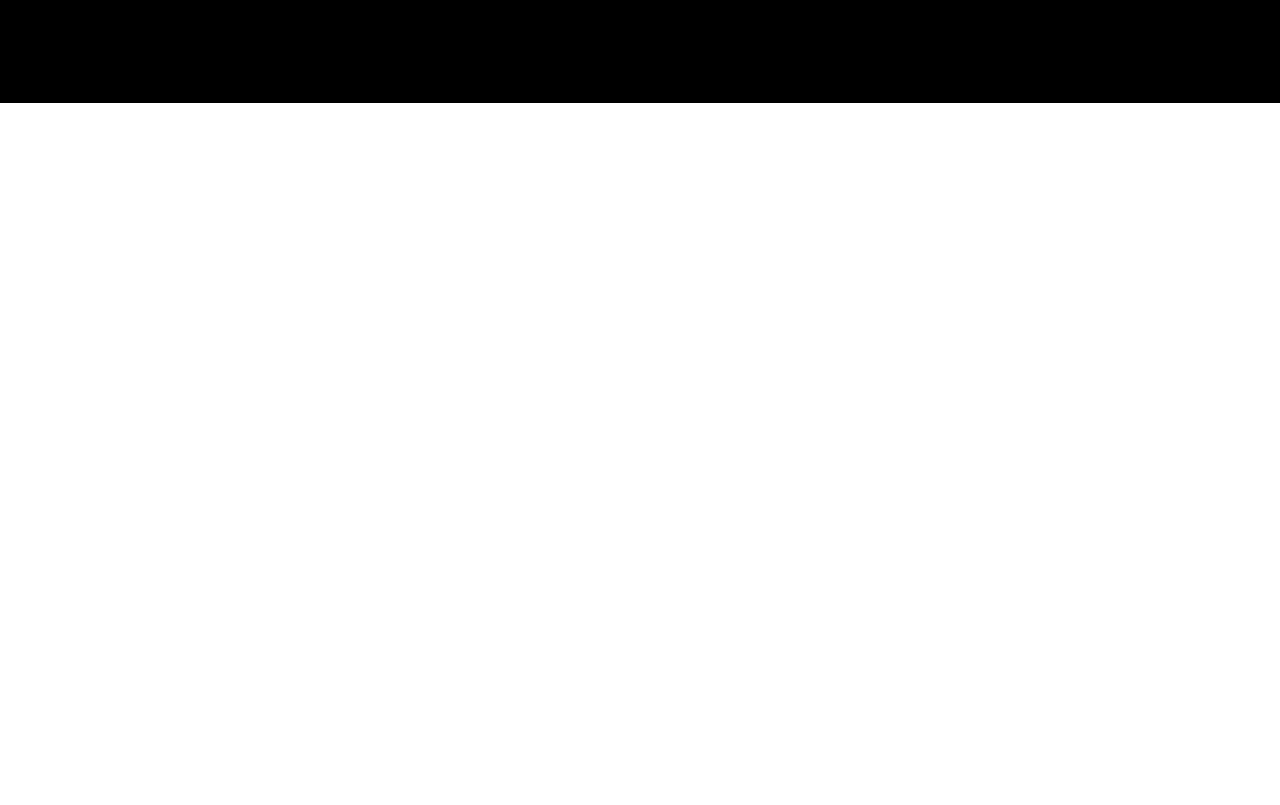
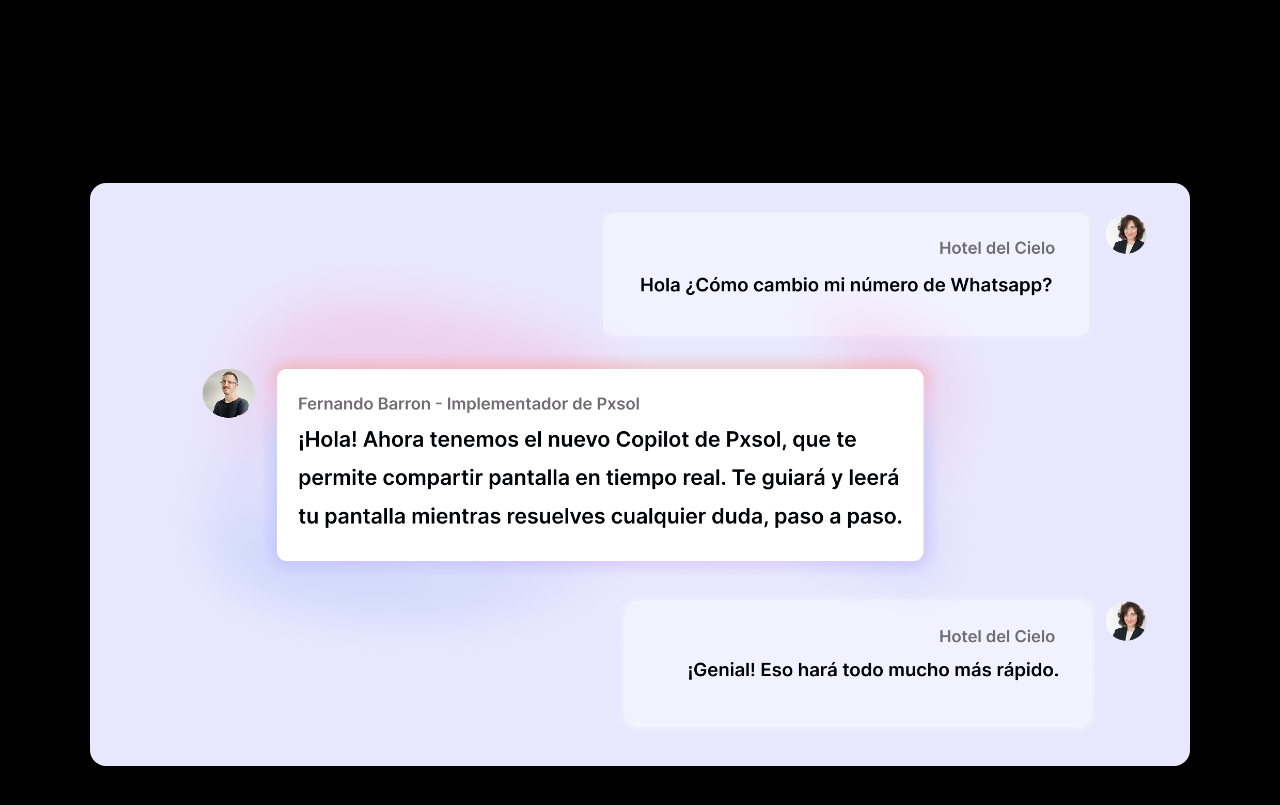
Before and after one commit to FerbaDev/lp_Pxsol_Copilot, a React (Vite) app: page / in a window 1280 px wide. Shown: the part 1999-2804 px from the top of the page. Before the commit the page ends 2102 px from the top, so only its background shows below. Built offline with nearby package versions, Linux system fonts and the light colour scheme.

Commit message:
Se trabaja en social proof

```diff
--- a/src/App.jsx
+++ b/src/App.jsx
@@ -2,6 +2,7 @@
 import Hero from './components/Hero/Hero.jsx'
 import './App.css'
 import CostSection from './components/CostSection/CostSection.jsx'
+import SocialProof from './components/SocialProof/SocialProof.jsx'
 
 function App() {
 
@@ -10,6 +11,7 @@
     <>
       <Hero />
       <CostSection />
+      <SocialProof />
     </>
   )
 }
--- /dev/null
+++ b/src/components/SocialProof/SocialProof.jsx
@@ -0,0 +1,19 @@
+import React from "react";
+import "./SocialProof.scss";
+import pruebaSocial from "../../assets/Prueba Social.png";
+
+const SocialProof = () => {
+  return (
+    <section className="social-proof">
+      <div className="social-proof__container">
+        <img
+          src={pruebaSocial}
+          alt="Prueba Social"
+          className="social-proof__image"
+        />
+      </div>
+    </section>
+  );
+};
+
+export default SocialProof;
--- /dev/null
+++ b/src/components/SocialProof/SocialProof.scss
@@ -0,0 +1,32 @@
+.social-proof {
+  width: 100%;
+  background: #000;
+  display: flex;
+  justify-content: center;
+  padding: 80px 0;
+
+  &__container {
+    width: 95%;
+    max-width: 1100px;
+    display: flex;
+    justify-content: center;
+  }
+
+  &__image {
+    width: 100%;
+    height: auto;
+    display: block;
+    border-radius: 16px;
+    max-width: 1200px;
+  }
+}
+
+@media (max-width: 768px) {
+  .social-proof {
+    padding: 40px 0;
+
+    &__image {
+      border-radius: 10px;
+    }
+  }
+}
```
Also changed, not shown: src/assets/Prueba Social.png (added).
